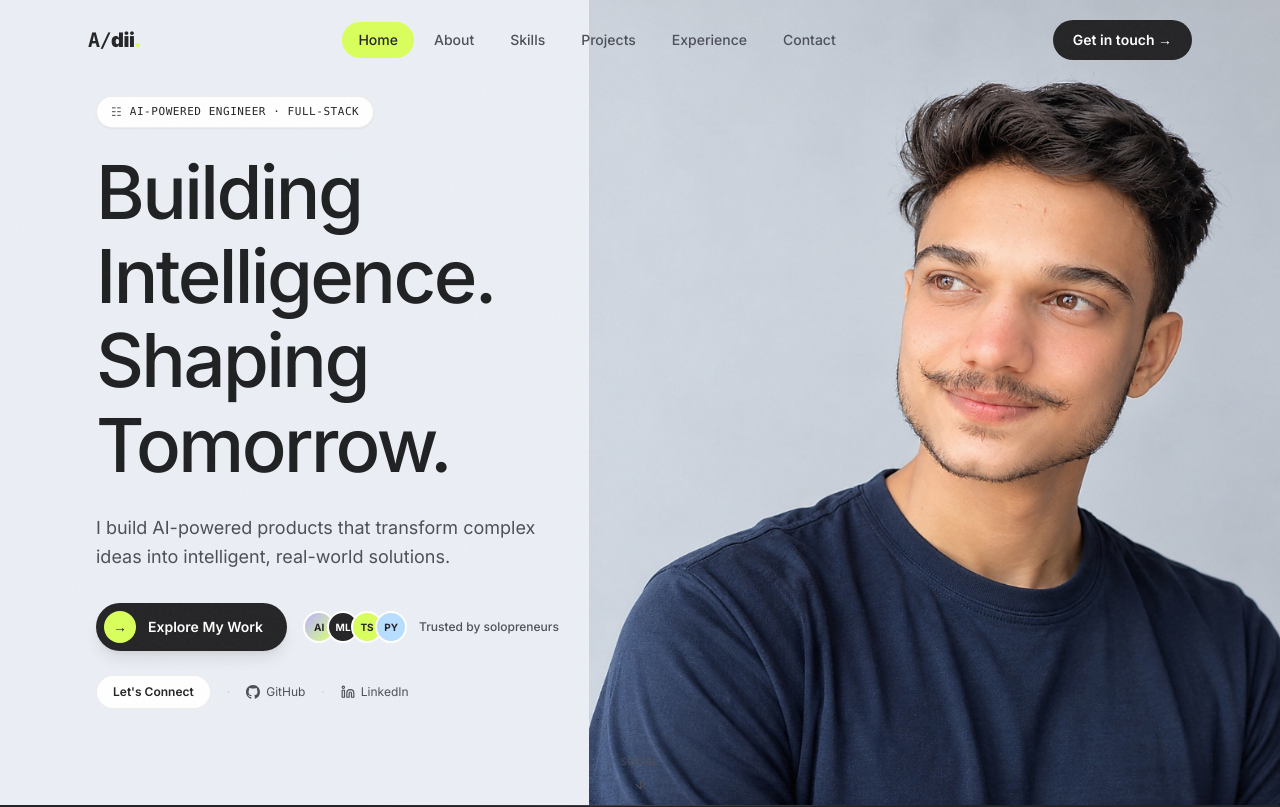
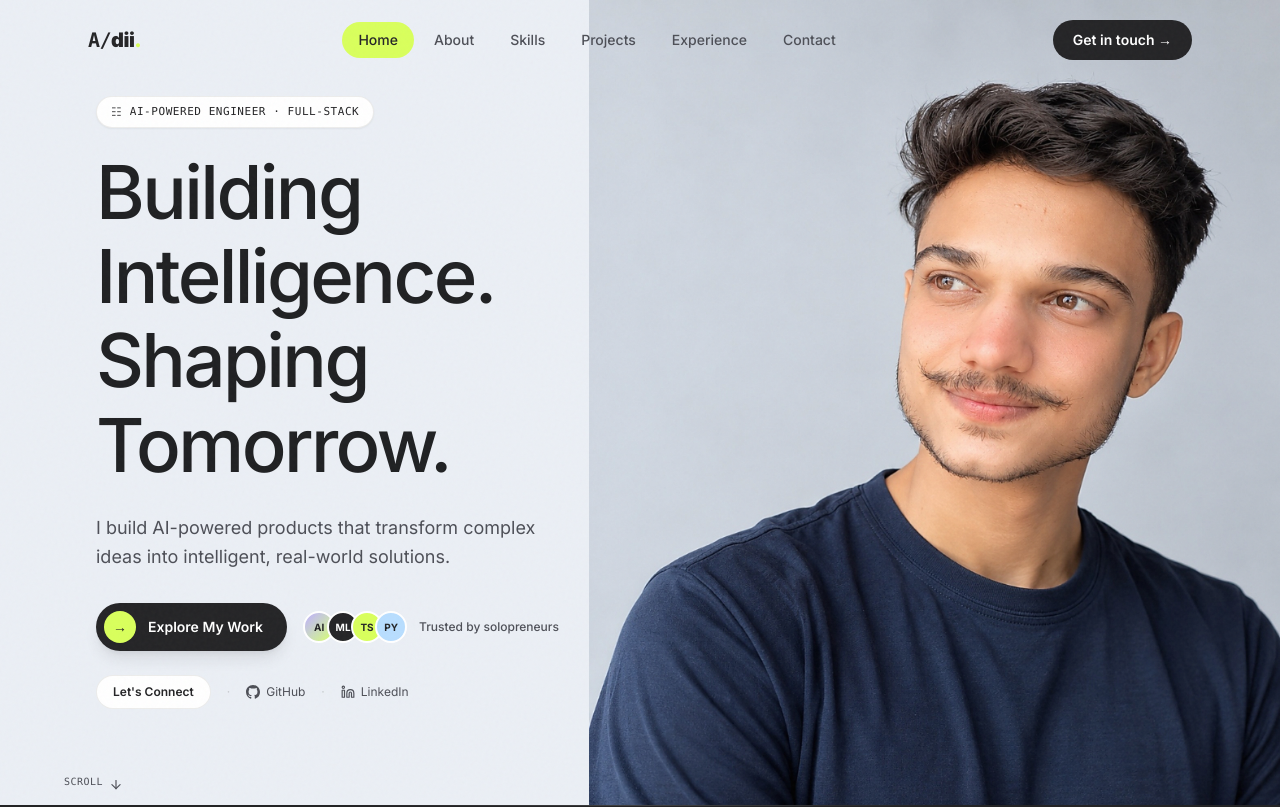
Before and after one commit to adii0018/Aditya-Singh-Rajput-Portfolio, a Next.js app: page / in a window 1280 px wide. Shown: the top 807 px of the page. Built offline with nearby package versions, Linux system fonts and the light colour scheme; a web font is replaced by a local one.

Commit message:
fix: position dev pass card anchor at bottom center of hero to prevent covering face

```diff
--- a/src/components/sections/Hero.tsx
+++ b/src/components/sections/Hero.tsx
@@ -220,17 +220,17 @@ export default function Hero() {
         </div>
       </div>
 
-      {/* Anchor marker for DevPassCard initial position in Hero */}
+      {/* Anchor marker for DevPassCard initial position in Hero (Bottom Center to avoid face) */}
       <div
         id="hero-devpass-anchor"
-        className="absolute bottom-16 sm:bottom-20 right-6 sm:right-[10%] lg:right-[14%] xl:right-[16%] w-[220px] h-[330px] pointer-events-none opacity-0 z-30"
+        className="absolute bottom-6 sm:bottom-10 left-1/2 -translate-x-1/2 w-[220px] h-[330px] pointer-events-none opacity-0 z-30"
       />
 
       {/* Scroll indicator */}
       <button
         type="button"
         onClick={scrollToAbout}
-        className="hero-scroll-btn absolute bottom-4 left-1/2 -translate-x-1/2 hidden md:flex flex-col items-center gap-1.5 text-[#4d4f57] hover:text-[#242426] transition-colors border-0 bg-transparent cursor-pointer z-30"
+        className="hero-scroll-btn absolute bottom-4 left-6 sm:left-12 lg:left-16 hidden md:flex items-center gap-1.5 text-[#4d4f57] hover:text-[#242426] transition-colors border-0 bg-transparent cursor-pointer z-30"
       >
         <span className="text-[10px] font-mono tracking-wider">SCROLL</span>
         <motion.div
```
